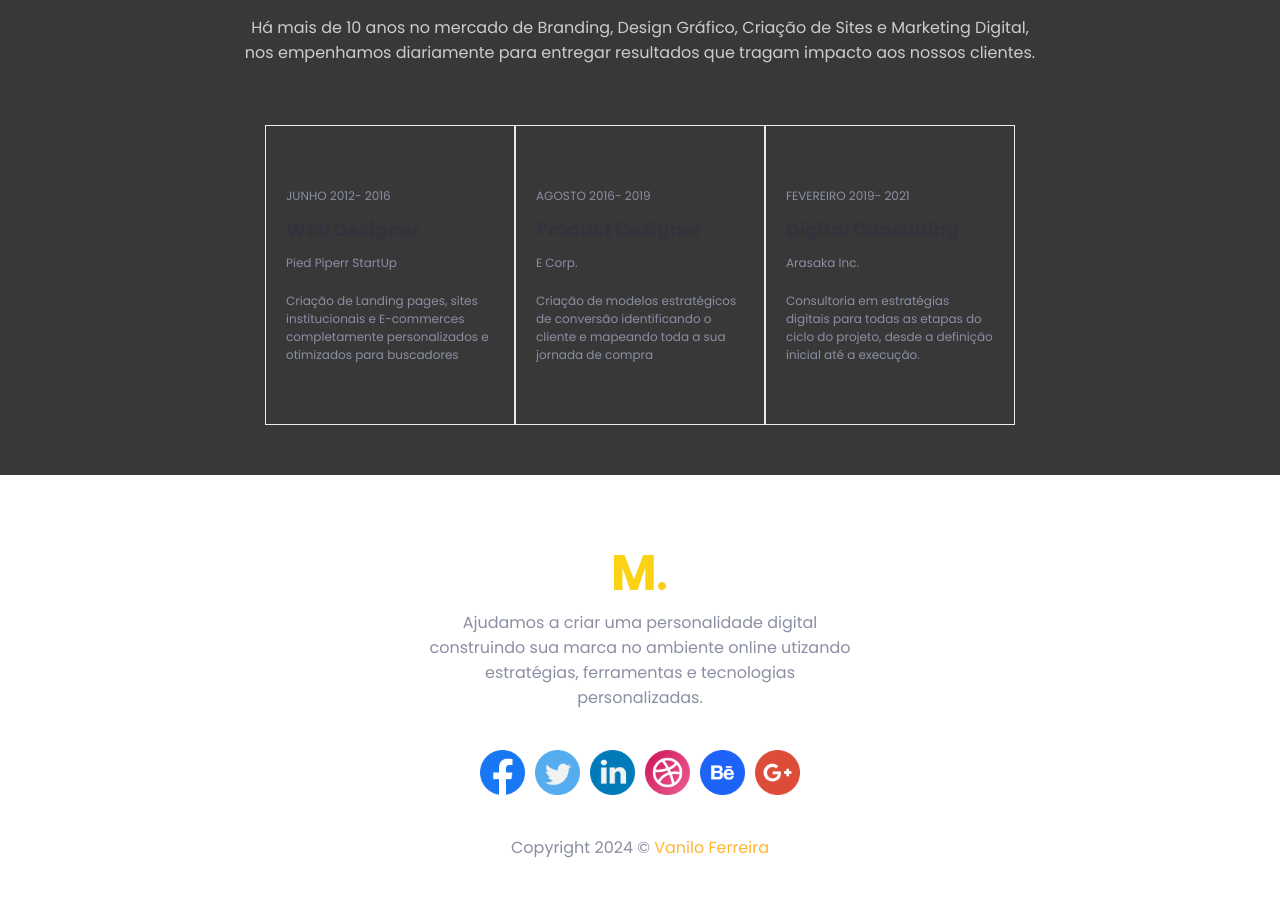
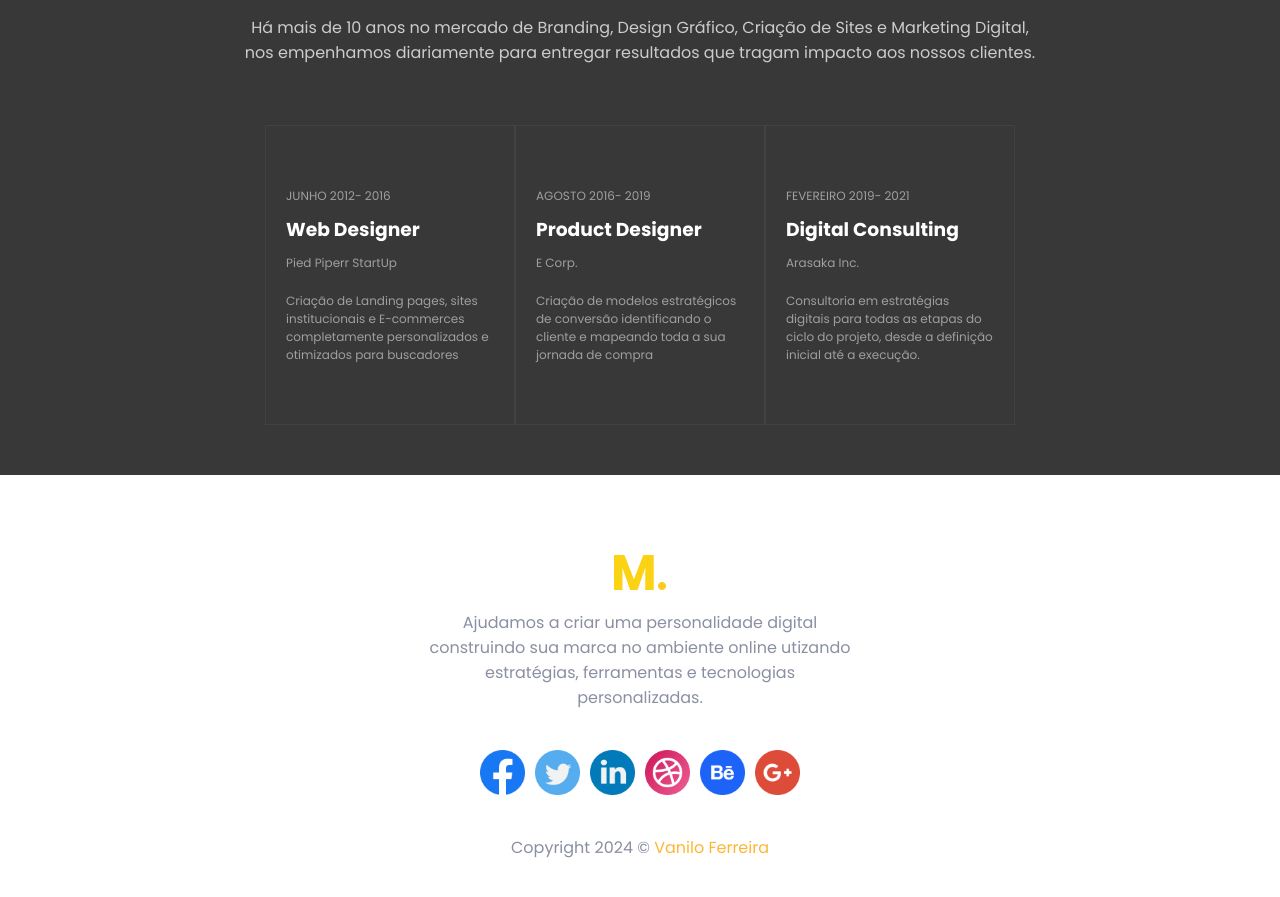
Before and after one commit to vanilo-ferreira/projeto-design, a React (Create React App) app: page / in a window 1280 px wide. Shown: the part 880-1777 px from the top of the page. Built offline with nearby package versions, Linux system fonts and the light colour scheme.

Commit message:
feat: estilizando o componente Card  para o modo dark

```diff
--- a/src/componentes/Card/index.jsx
+++ b/src/componentes/Card/index.jsx
@@ -2,12 +2,12 @@ import "./style.css";
 
 const Card = (props) => {
     return (
-        <div className="card">
-            <p>{props.periodo}</p>
-            <h3>{props.funcao}</h3>
-            <p>{props.empresa}</p>
+        <div className="card card-dark">
+            <p className="paragrafo-dark">{props.periodo}</p>
+            <h3 className="subtitulo-dark">{props.funcao}</h3>
+            <p className="paragrafo-dark">{props.empresa}</p>
 
-            <p>{props.descricao}</p>
+            <p className="paragrafo-dark">{props.descricao}</p>
         </div>
     )
 };
--- a/src/componentes/Card/style.css
+++ b/src/componentes/Card/style.css
@@ -4,21 +4,44 @@
     display: flex;
     flex-direction: column;
     justify-content: center;
-    border: 1px solid #edecec;
+    border-style: solid;
+    border-width: 1px;
     padding: 0 20px;
+}
+
+.card-light {
+    border-color: #edecec;
+}
+
+.card-dark {
+    border-color: #ffffff0d;
 }
 
 .card:hover {
     border-color: #feb633;
 }
 
+.subtitulo-light {
+    color: #32333c;
+}
+
+.subtitulo-dark {
+    color: #ffffff;
+}
+
+.paragrafo-light{
+    color: #8a8fa3;
+}
+
+.paragrafo-dark{
+    color: #9F9F9F;
+}
+
 .card h3 {
-    color: #32333c;
     margin: 10px 0;
 }
 
 .card p {
-    color: #8a8fa3;
     font-size: 12px;
 }
 
```
